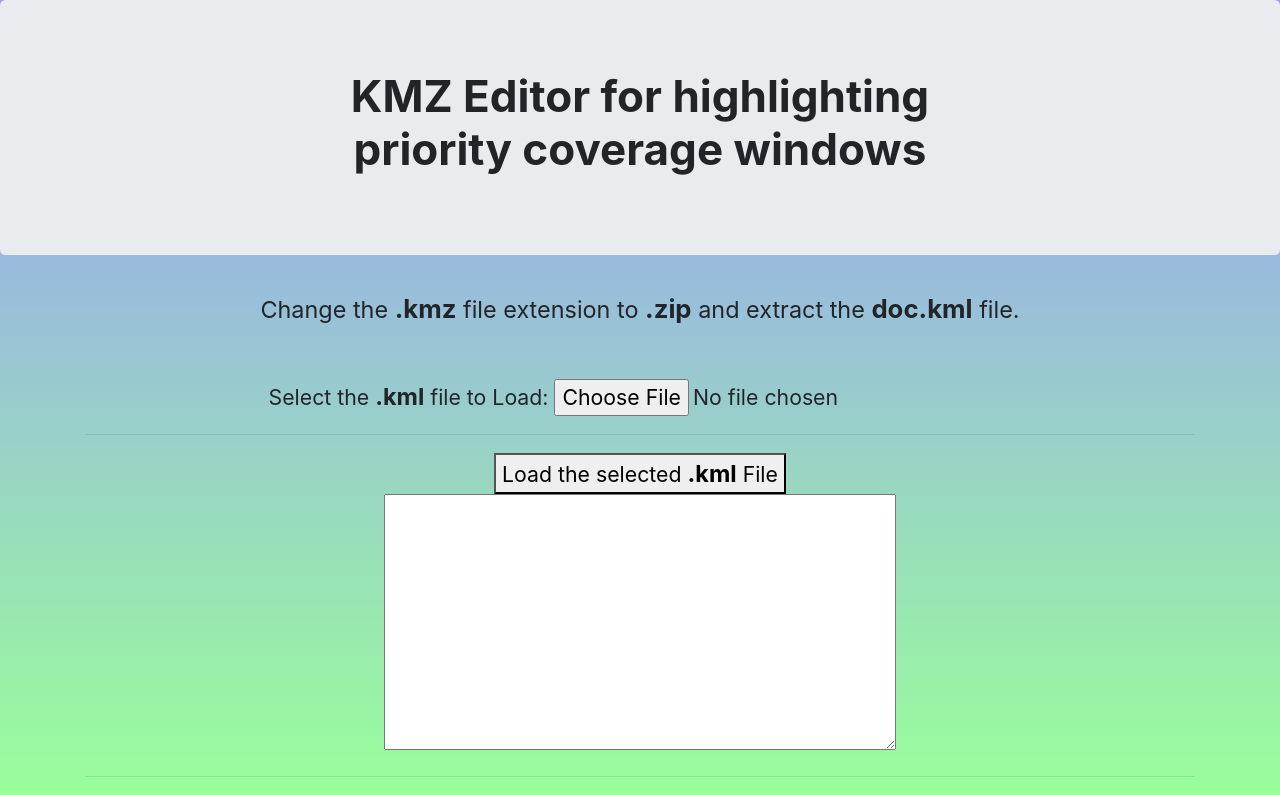
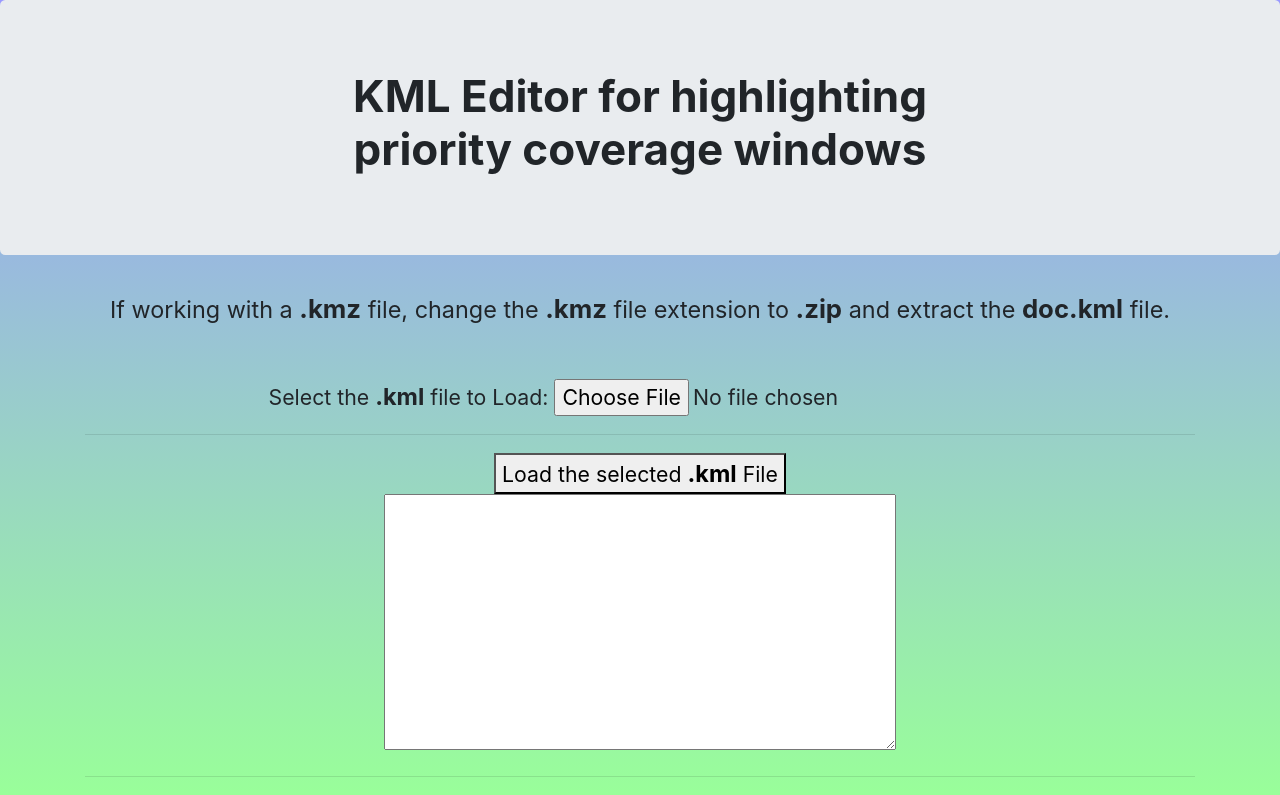
Before and after one commit to marinaskevin/KML-Editor, a plain HTML site: page index.html in a window 1280 px wide. Shown: the top 795 px of the page. Drawn offline with nearby package versions, Linux system fonts and the light colour scheme.

Commit message:
Updated descriptions

```diff
--- a/index.html
+++ b/index.html
@@ -3,7 +3,7 @@
 <html>
     <head>
         <meta charset="UTF-8">
-        <title>KMZ Editor</title>
+        <title>KML Editor</title>
         <link rel="stylesheet" href="https://stackpath.bootstrapcdn.com/bootstrap/4.4.1/css/bootstrap.min.css" integrity="sha384-Vkoo8x4CGsO3+Hhxv8T/Q5PaXtkKtu6ug5TOeNV6gBiFeWPGFN9MuhOf23Q9Ifjh" crossorigin="anonymous">
         <style>
             div {
@@ -32,11 +32,11 @@
     <body>
 
         <div class="jumbotron">
-            <h1>KMZ Editor for highlighting<br>priority coverage windows</h1>
+            <h1>KML Editor for highlighting<br>priority coverage windows</h1>
         </div>
         <div class="container">
             <form onSubmit="return false;">
-                <p>Change the <b>.kmz</b> file extension to <b>.zip</b> and extract the <b>doc.kml</b> file.</p><br>
+                <p>If working with a <b>.kmz</b> file, change the <b>.kmz</b> file extension to <b>.zip</b> and extract the <b>doc.kml</b> file.</p><br>
                 Select the <b>.kml</b> file to Load:
                 <input type="file" id="fileToLoad">
                 <hr>
@@ -59,8 +59,6 @@
                 Filename to Save As (make sure to add the .kml extension):
                 <input id="outputFileNameToSaveAs" placeholder="example.kml" required></input><br>
                 <button onclick="saveTextAsFile()">Save <b>.kml</b> as </button>
-                <hr>
-                <small>After saving the output as a <b>.kml</b> file, open the <b>.kml</b> file in Google Earth, right click on the place folder, select "Save Place As...", and make sure you save it as a <b>.kmz</b> file type.</small>
             </form>
         </div>
 
```
